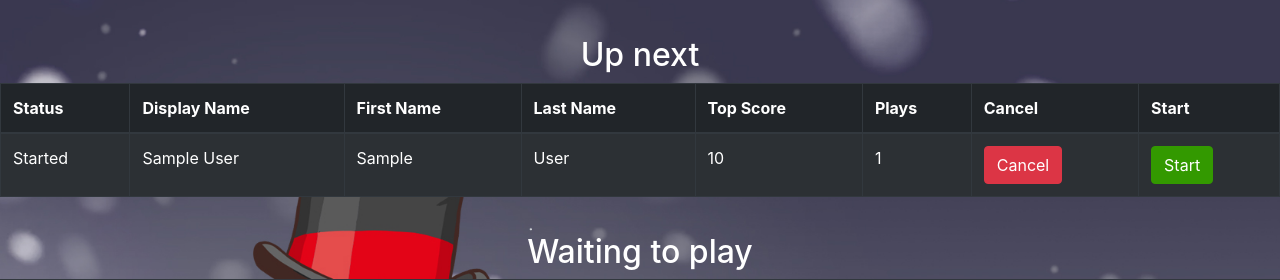
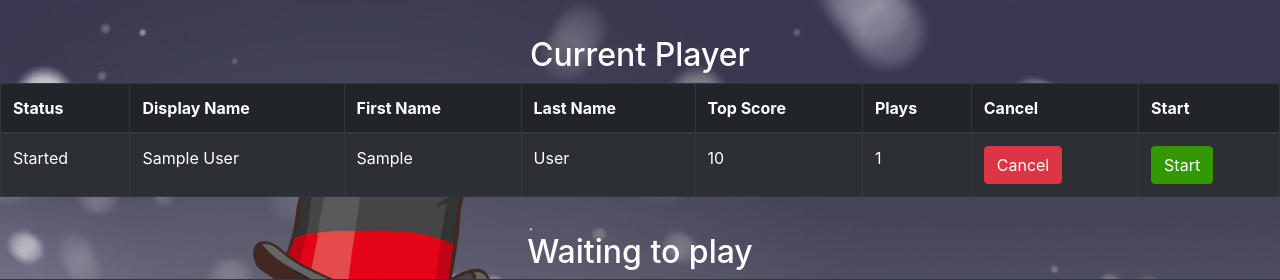
Before and after one commit to benneic/startvr-flask-mongo, a Flask app: page /next/1 in a window 1280 px wide. Shown: the part 373-653 px from the top of the page. Run offline with Flask 2, Linux system fonts and the light colour scheme; a database or web service that is not in the repository returns one stand-in record (values such as "Sample title"); data that the repository does not hold is empty; some libraries are stand-ins or nearby versions.

Commit message:
Update station.html

```diff
--- a/app/templates/station.html
+++ b/app/templates/station.html
@@ -52,7 +52,7 @@
     </div>
     <div class="next-player">
         {% if next_player %}
-        <h2>Up next</h2>
+        <h2>Current Player</h2>
             <table class="table table-striped table-bordered table-dark table-hover">
                 <thead>
                     <tr>
```
